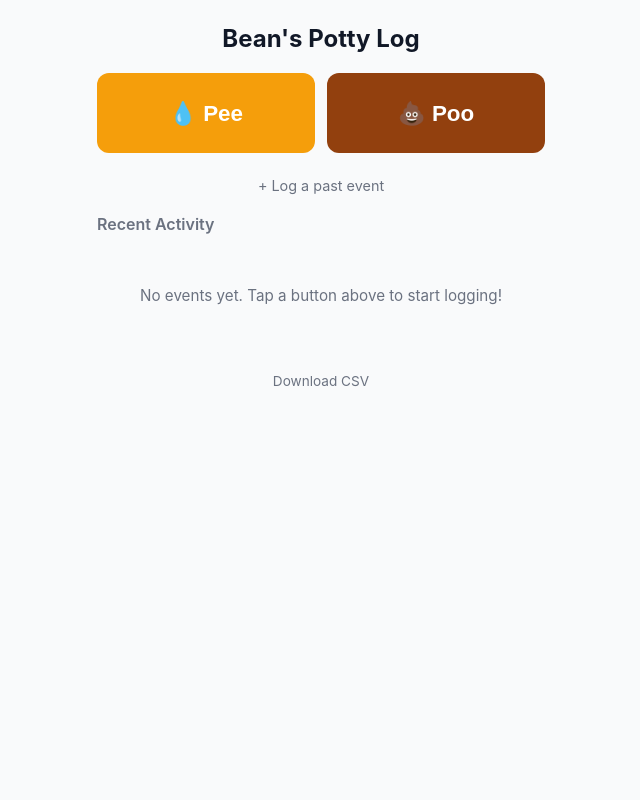
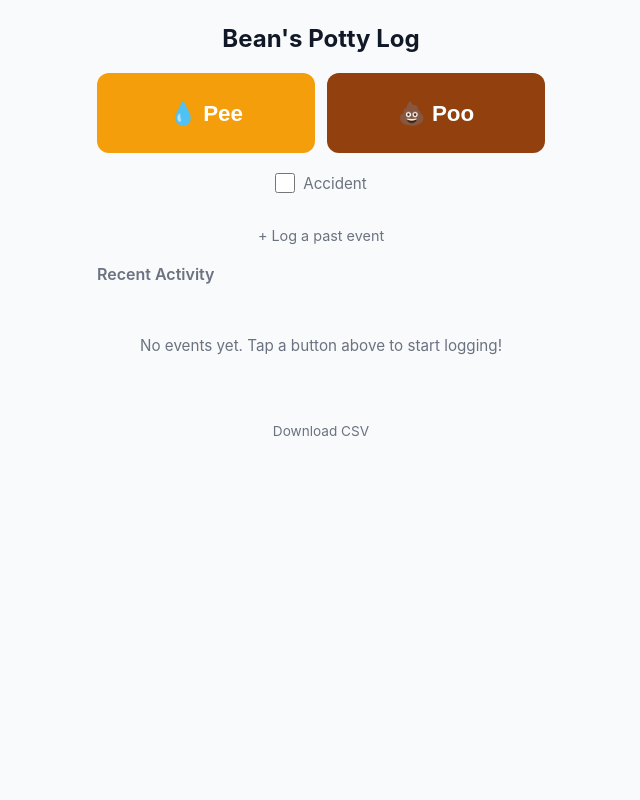
Before and after one commit to mgeer23/BeansPoops, a Flask app: page / in a window 1280 px wide. Shown: the whole page, without its empty margins (319-959 px from the left). Run offline with Flask 3, Linux system fonts and the light colour scheme; data that the repository does not hold is empty; some libraries are stand-ins or nearby versions.

Commit message:
Add accident tracking and Google Sheets CSV import
- Added 'accident' boolean field to database schema (both SQLite and Postgres)
- Accident checkbox in UI below the quick log buttons, resets after each log
- Red "accident" badge shown on events in the history list
- New /api/events/import-csv endpoint that accepts Google Sheets format
  (Datetime,Pee,Accident columns with DD/MM/YYYY HH:MM dates)
- CSV export now includes accident column

https://claude.ai/code/session_01CPXcYg1yTtjEmyppcL6aK8

```diff
--- a/app.py
+++ b/app.py
@@ -43,6 +43,7 @@ def init_db():
             CREATE TABLE IF NOT EXISTS events (
                 id         SERIAL PRIMARY KEY,
                 event_type TEXT NOT NULL CHECK(event_type IN ('pee', 'poo')),
+                accident   BOOLEAN NOT NULL DEFAULT FALSE,
                 timestamp  TEXT NOT NULL,
                 created_at TEXT NOT NULL DEFAULT (to_char(now() AT TIME ZONE 'UTC', 'YYYY-MM-DD"T"HH24:MI:SS"Z"'))
             )
@@ -61,6 +62,7 @@ def init_db():
             CREATE TABLE IF NOT EXISTS events (
                 id         INTEGER PRIMARY KEY AUTOINCREMENT,
                 event_type TEXT NOT NULL CHECK(event_type IN ('pee', 'poo')),
+                accident   INTEGER NOT NULL DEFAULT 0,
                 timestamp  TEXT NOT NULL,
                 created_at TEXT NOT NULL DEFAULT (datetime('now'))
             )
@@ -107,6 +109,13 @@ def db_commit():
     get_db().commit()
 
 
+def normalize_event(row):
+    """Normalize accident field to boolean for JSON responses."""
+    d = dict(row)
+    d["accident"] = bool(d.get("accident"))
+    return d
+
+
 @app.route("/")
 def index():
     return render_template("index.html")
@@ -122,20 +131,23 @@ def create_event():
     if not timestamp:
         timestamp = datetime.now(timezone.utc).strftime("%Y-%m-%dT%H:%M:%SZ")
 
+    accident = bool(data.get("accident", False))
+    accident_val = accident if USE_POSTGRES else int(accident)
+
     if USE_POSTGRES:
         row = db_fetchone(
-            "INSERT INTO events (event_type, timestamp) VALUES (?, ?) RETURNING *",
-            (data["event_type"], timestamp),
+            "INSERT INTO events (event_type, accident, timestamp) VALUES (?, ?, ?) RETURNING *",
+            (data["event_type"], accident_val, timestamp),
         )
     else:
         cur = db_execute(
-            "INSERT INTO events (event_type, timestamp) VALUES (?, ?)",
-            (data["event_type"], timestamp),
+            "INSERT INTO events (event_type, accident, timestamp) VALUES (?, ?, ?)",
+            (data["event_type"], accident_val, timestamp),
         )
         row = db_fetchone("SELECT * FROM events WHERE id = ?", (cur.lastrowid,))
 
     db_commit()
-    return jsonify(row), 201
+    return jsonify(normalize_event(row)), 201
 
 
 @app.route("/api/events", methods=["GET"])
@@ -146,7 +158,7 @@ def list_events():
         "SELECT * FROM events ORDER BY timestamp DESC LIMIT ? OFFSET ?",
         (limit, offset),
     )
-    return jsonify(rows)
+    return jsonify([normalize_event(r) for r in rows])
 
 
 @app.route("/api/events/<int:event_id>", methods=["DELETE"])
@@ -162,9 +174,9 @@ def export_events():
 
     output = io.StringIO()
     writer = csv.writer(output)
-    writer.writerow(["id", "event_type", "timestamp", "created_at"])
+    writer.writerow(["id", "event_type", "accident", "timestamp", "created_at"])
     for row in rows:
-        writer.writerow([row["id"], row["event_type"], row["timestamp"], row["created_at"]])
+        writer.writerow([row["id"], row["event_type"], bool(row["accident"]), row["timestamp"], row["created_at"]])
 
     today = datetime.now(timezone.utc).strftime("%Y%m%d")
     return (
@@ -180,7 +192,7 @@ def export_events():
 @app.route("/api/events/export.json")
 def export_events_json():
     rows = db_fetchall("SELECT * FROM events ORDER BY timestamp ASC")
-    return jsonify(rows)
+    return jsonify([normalize_event(r) for r in rows])
 
 
 @app.route("/api/events/import", methods=["POST"])
@@ -194,9 +206,46 @@ def import_events():
         if event.get("event_type") not in ("pee", "poo") or not event.get("timestamp"):
             continue
         created = event.get("created_at", datetime.now(timezone.utc).strftime("%Y-%m-%dT%H:%M:%SZ"))
+        accident = bool(event.get("accident", False))
+        accident_val = accident if USE_POSTGRES else int(accident)
         db_execute(
-            "INSERT INTO events (event_type, timestamp, created_at) VALUES (?, ?, ?)",
-            (event["event_type"], event["timestamp"], created),
+            "INSERT INTO events (event_type, accident, timestamp, created_at) VALUES (?, ?, ?, ?)",
+            (event["event_type"], accident_val, event["timestamp"], created),
+        )
+        count += 1
+    db_commit()
+    return jsonify({"imported": count}), 201
+
+
+@app.route("/api/events/import-csv", methods=["POST"])
+def import_csv():
+    """Import from Google Sheets CSV format: Datetime,Pee,Accident"""
+    if "file" in request.files:
+        text = request.files["file"].read().decode("utf-8")
+    else:
+        text = request.get_data(as_text=True)
+
+    reader = csv.DictReader(io.StringIO(text))
+    count = 0
+    for row in reader:
+        # Parse datetime from DD/MM/YYYY HH:MM format
+        dt_str = row.get("Datetime", "").strip()
+        if not dt_str:
+            continue
+        try:
+            dt = datetime.strptime(dt_str, "%d/%m/%Y %H:%M")
+        except ValueError:
+            continue
+
+        timestamp = dt.strftime("%Y-%m-%dT%H:%M:%SZ")
+        pee = row.get("Pee", "").strip().upper() == "TRUE"
+        event_type = "pee" if pee else "poo"
+        accident = row.get("Accident", "").strip().upper() == "TRUE"
+        accident_val = accident if USE_POSTGRES else int(accident)
+
+        db_execute(
+            "INSERT INTO events (event_type, accident, timestamp, created_at) VALUES (?, ?, ?, ?)",
+            (event_type, accident_val, timestamp, timestamp),
         )
         count += 1
     db_commit()
--- a/templates/index.html
+++ b/templates/index.html
@@ -18,6 +18,7 @@
             --border: #e5e7eb;
             --danger: #ef4444;
             --success: #10b981;
+            --accident: #ef4444;
         }
 
         @media (prefers-color-scheme: dark) {
@@ -52,7 +53,7 @@
         .quick-buttons {
             display: flex;
             gap: 12px;
-            margin-bottom: 16px;
+            margin-bottom: 10px;
         }
 
         .btn-log {
@@ -81,6 +82,31 @@
 
         .btn-log.success {
             background: var(--success) !important;
+        }
+
+        .accident-toggle {
+            display: flex;
+            align-items: center;
+            justify-content: center;
+            gap: 8px;
+            padding: 10px;
+            margin-bottom: 16px;
+            cursor: pointer;
+            user-select: none;
+            font-size: 0.95rem;
+            color: var(--text-muted);
+        }
+
+        .accident-toggle input[type="checkbox"] {
+            width: 20px;
+            height: 20px;
+            cursor: pointer;
+            accent-color: var(--accident);
+        }
+
+        .accident-toggle.active {
+            color: var(--accident);
+            font-weight: 600;
         }
 
         .past-toggle {
@@ -177,6 +203,19 @@
             text-transform: capitalize;
         }
 
+        .event-type .accident-badge {
+            display: inline-block;
+            background: var(--accident);
+            color: white;
+            font-size: 0.65rem;
+            padding: 1px 5px;
+            border-radius: 4px;
+            margin-left: 6px;
+            vertical-align: middle;
+            text-transform: uppercase;
+            font-weight: 700;
+        }
+
         .event-time {
             font-size: 0.8rem;
             color: var(--text-muted);
@@ -256,6 +295,10 @@
         <button class="btn-log btn-poo" onclick="logEvent('poo', null, this)">&#128169; Poo</button>
     </div>
 
+    <label class="accident-toggle" id="accident-toggle">
+        <input type="checkbox" id="accident-check" onchange="toggleAccidentStyle()"> Accident
+    </label>
+
     <span class="past-toggle" onclick="togglePast()">+ Log a past event</span>
 
     <div id="past-section" class="past-section">
@@ -278,7 +321,6 @@
     <script>
         let offset = 0;
         const LIMIT = 50;
-        let allLoaded = false;
 
         function showToast(msg) {
             const t = document.getElementById('toast');
@@ -287,13 +329,18 @@
             setTimeout(() => t.classList.remove('show'), 1500);
         }
 
+        function toggleAccidentStyle() {
+            const toggle = document.getElementById('accident-toggle');
+            const check = document.getElementById('accident-check');
+            toggle.classList.toggle('active', check.checked);
+        }
+
         function togglePast() {
             const s = document.getElementById('past-section');
             const toggle = document.querySelector('.past-toggle');
             s.classList.toggle('open');
             if (s.classList.contains('open')) {
                 toggle.textContent = '- Hide past event';
-                // Pre-fill with current local time
                 const now = new Date();
                 now.setMinutes(now.getMinutes() - now.getTimezoneOffset());
                 document.getElementById('past-time').value = now.toISOString().slice(0, 16);
@@ -303,7 +350,8 @@
         }
 
         async function logEvent(type, timestamp, btn) {
-            const body = { event_type: type };
+            const accident = document.getElementById('accident-check').checked;
+            const body = { event_type: type, accident: accident };
             if (timestamp) body.timestamp = timestamp;
 
             const origText = btn.innerHTML;
@@ -322,9 +370,14 @@
                     btn.innerHTML = origText;
                 }, 800);
 
-                showToast(type === 'pee' ? 'Pee logged!' : 'Poo logged!');
+                const label = type === 'pee' ? 'Pee' : 'Poo';
+                showToast(label + (accident ? ' (accident)' : '') + ' logged!');
+
+                // Reset accident checkbox after logging
+                document.getElementById('accident-check').checked = false;
+                toggleAccidentStyle();
+
                 offset = 0;
-                allLoaded = false;
                 await loadHistory(true);
             } catch (e) {
                 showToast('Error - try again');
@@ -371,11 +424,12 @@
                         hour: 'numeric',
                         minute: '2-digit',
                     });
+                    const accidentBadge = ev.accident ? '<span class="accident-badge">accident</span>' : '';
 
                     row.innerHTML = `
                         <span class="event-icon">${icon}</span>
                         <div class="event-info">
-                            <div class="event-type">${ev.event_type}</div>
+                            <div class="event-type">${ev.event_type}${accidentBadge}</div>
                             <div class="event-time">${localTime}</div>
                         </div>
                         <button class="btn-delete" onclick="deleteEvent(${ev.id})" title="Delete">&#128465;</button>
```
